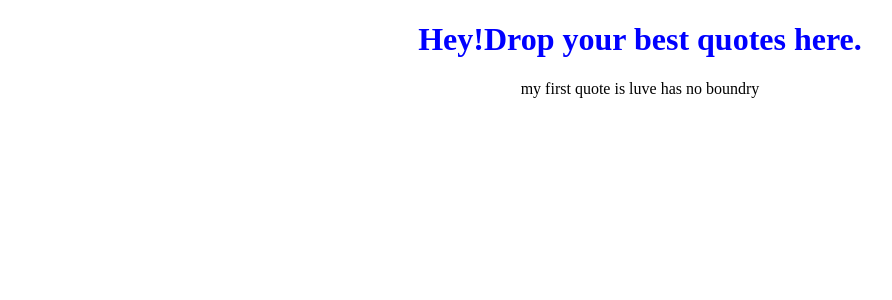
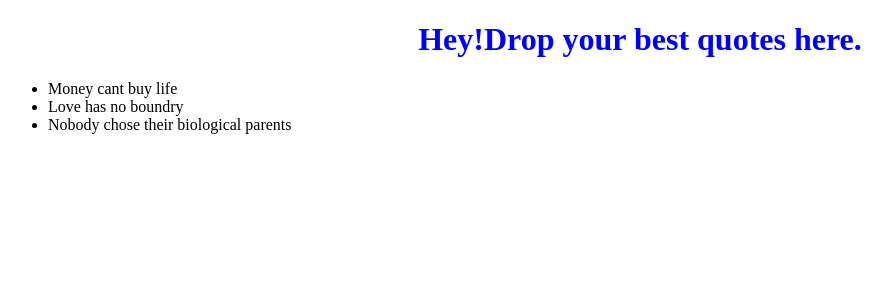
Before and after one commit to odipojames/Quotes, an Angular app: page / in a window 1280 px wide. Shown: the top 300 px of the page, without its empty margins (0-892 px from the left). Built offline with nearby package versions, Linux system fonts and the light colour scheme.

Commit message:
add array of quotes

```diff
--- a/src/app/app.component.html
+++ b/src/app/app.component.html
@@ -1,3 +1,5 @@
 <!--The content below is only a placeholder and can be replaced.-->
 <h1>Hey!Drop your best quotes here. </h1>
-<p> my first quote is {{quote}}</p>
+<ul>
+  <li *ngFor='let quote of quotes'>{{quote}}</li>
+</ul>
--- a/src/app/app.component.ts
+++ b/src/app/app.component.ts
@@ -7,5 +7,10 @@ import { Component } from '@angular/core';
 })
 export class AppComponent {
   title = 'Quotes';
-  quote ="luve has no boundry";
+  quotes: string[];
+
+  constructor(){
+
+    this.quotes = ["Money cant buy life","Love has no boundry","Nobody chose their biological parents"];
+  }
 }
--- a/src/styles.css
+++ b/src/styles.css
@@ -3,4 +3,3 @@ h1{
   color: blue;
   text-align: center;
 }
-p{text-align: center;}
```
